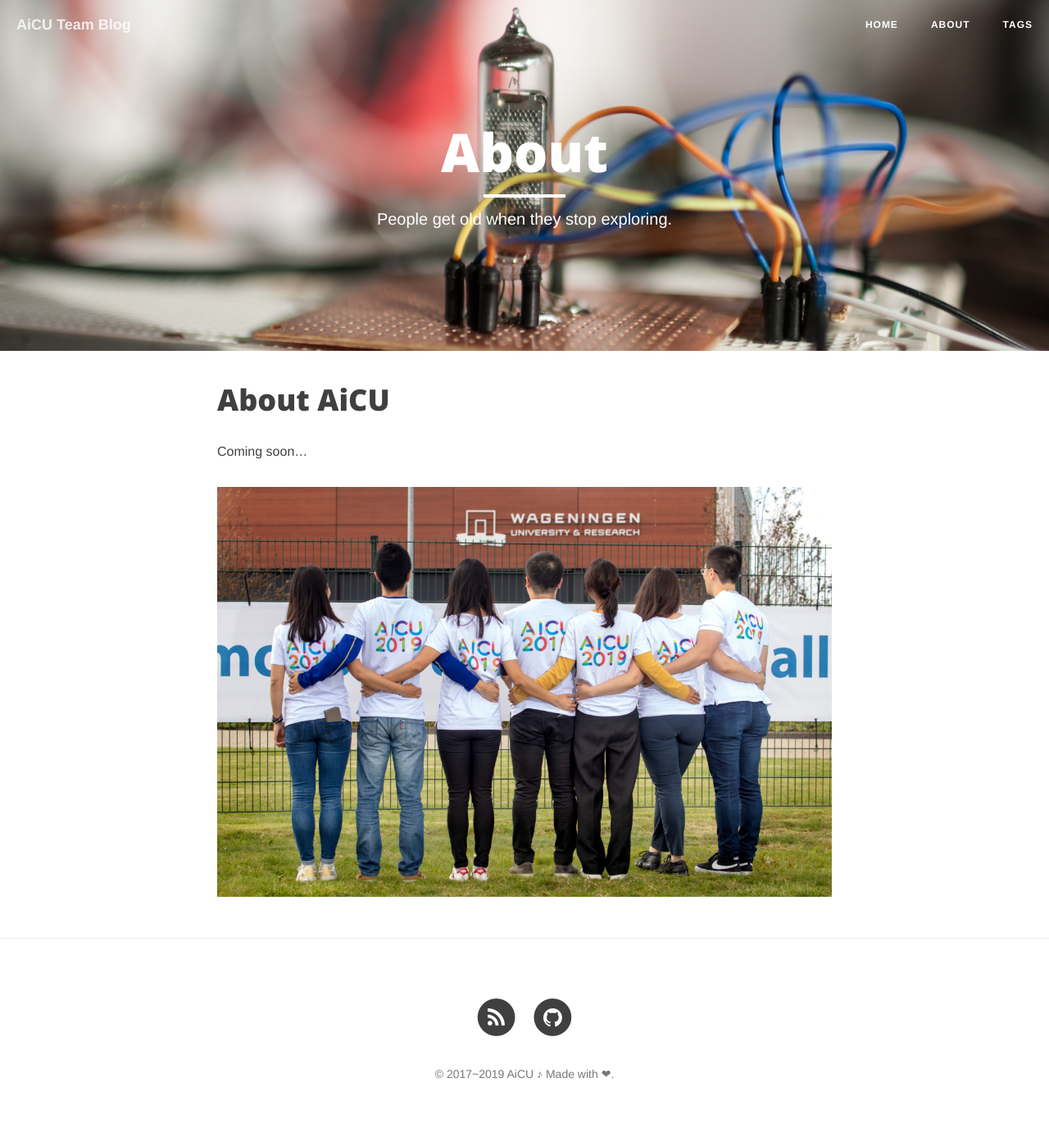
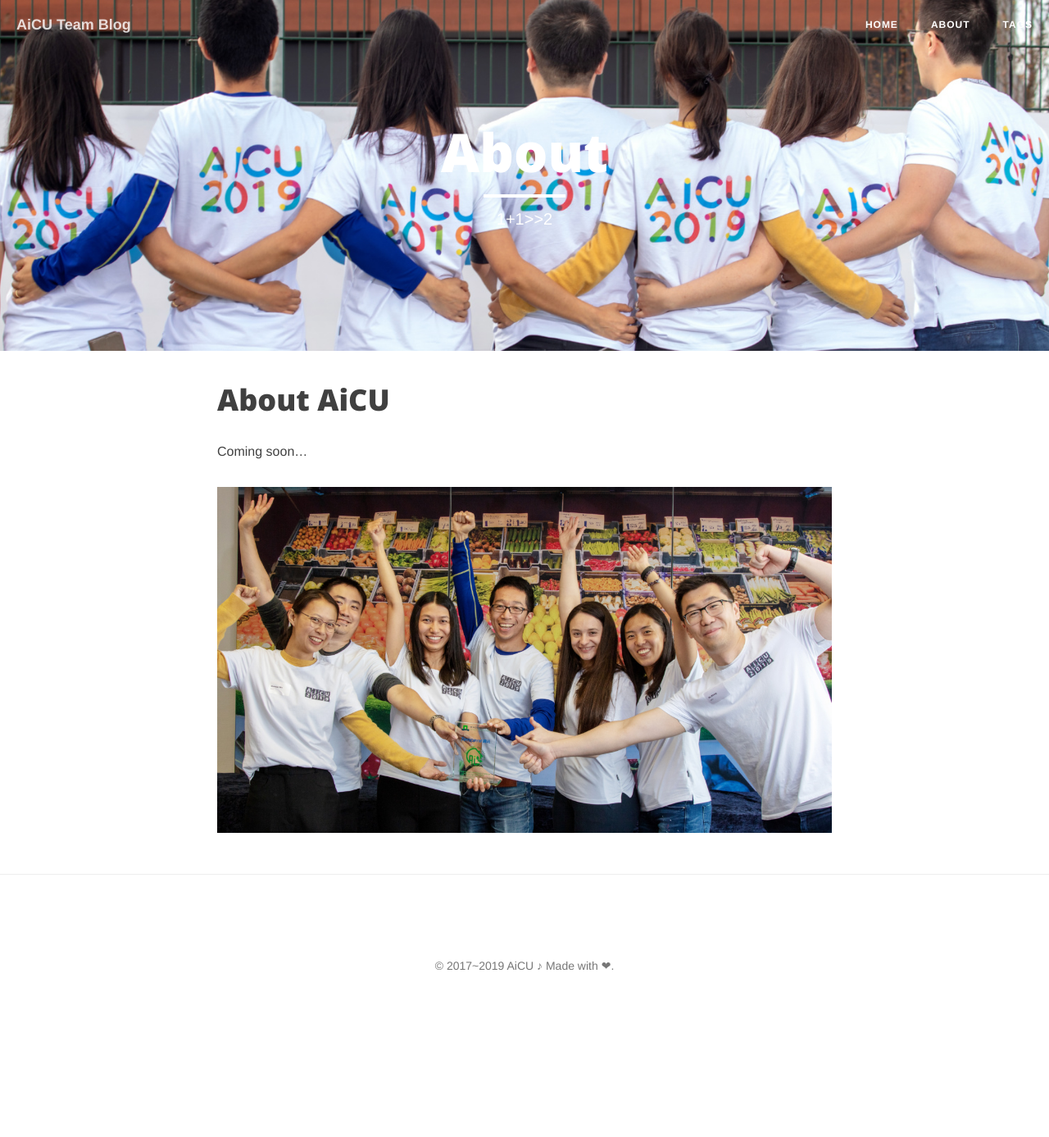
Before and after one commit to liangli2718/liangli2718.github.io, a Jekyll site: the page built from About.md, in a window 1280 px wide. Shown: the whole page at 82% size. Built offline with Jekyll 4.4.1, drawn with Linux system fonts in a browser that asks for light colours; nearby versions of some CDN libraries; after the commit the page ends 1255 px from its top, so only the background shows below that.

Commit message:
removed git link. updated photo in about page

```diff
--- a/About.md
+++ b/About.md
@@ -1,7 +1,7 @@
 ---
 layout: page
 title: "About"
-description: "People get old when they stop exploring."
+description: "1+1>>2"
 header-img: "img/about.jpg"
 ---
 
@@ -9,4 +9,4 @@ header-img: "img/about.jpg"
 
 Coming soon...
 
-![team-back](https://liangli2718.github.io/img/about-team-back.jpg){: .center-image}
+![team-back](https://liangli2718.github.io/img/about-team-front.jpg){: .center-image}
--- a/_includes/footer.html
+++ b/_includes/footer.html
@@ -5,6 +5,8 @@
             <div class="col-lg-8 col-lg-offset-2 col-md-10 col-md-offset-1">
                 <ul class="list-inline text-center">
                     <!-- kill the Facebook and Weibo -->
+
+                    <!--
                     <li>
                         <a href="{{ "/feed.xml" | prepend: site.baseurl }}">
                             <span class="fa-stack fa-lg">
@@ -13,7 +15,7 @@
                             </span>
                         </a>
                     </li>
-
+                    -->
 
                     {% if site.twitter_username %}
                     <li>
@@ -26,6 +28,7 @@
                     </li>
                     {% endif %}
 
+                    <!--
                     {% if site.github_username %}
                     <li>
                         <a href="https://github.com/{{ site.github_username }}">
@@ -36,6 +39,7 @@
                         </a>
                     </li>
                     {% endif %}
+                    -->
 
                     <!--
                     {% if site.douban_username %}
```
Also changed, not shown: img/about-team-front.jpg (added), img/about.jpg.
